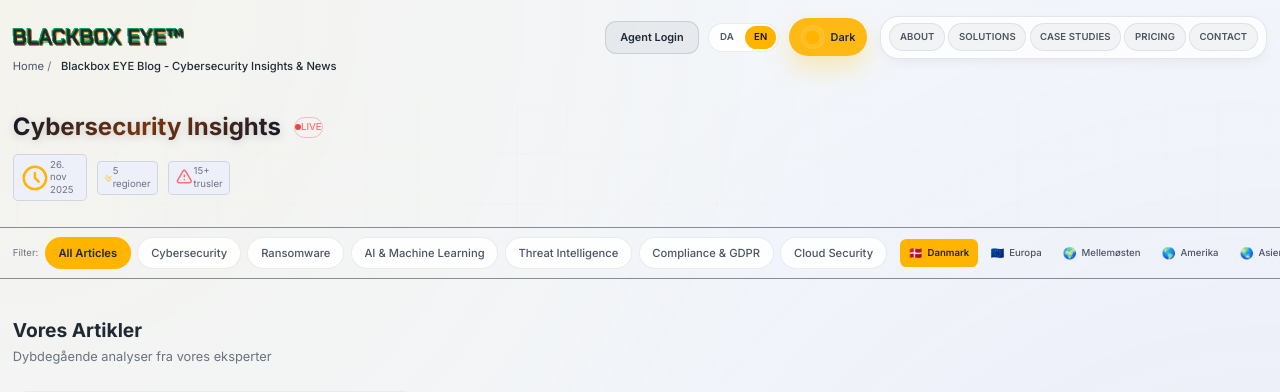
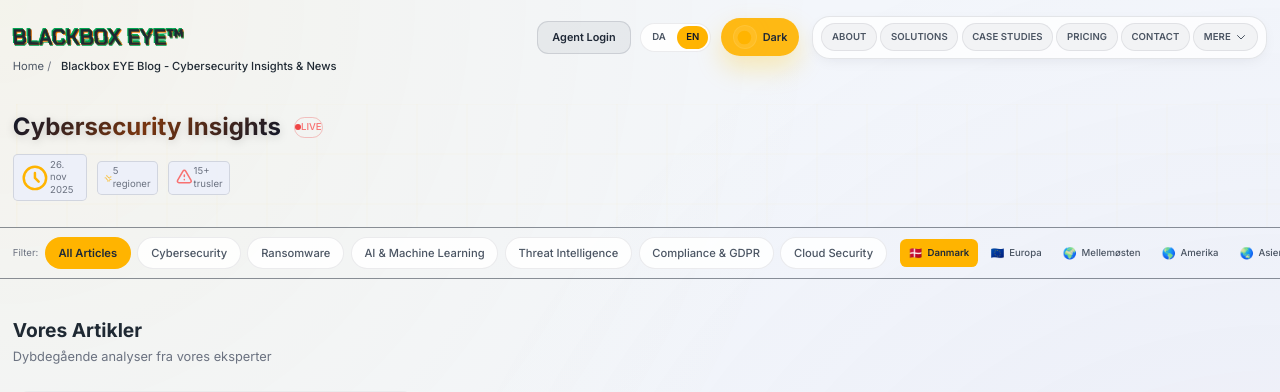
Before and after one commit to blackbox-eye/blackbox-ui, a PHP site: page /blog.php in a window 1280 px wide. Shown: the top 392 px of the page. Run offline with PHP 8.4, Linux system fonts and the light colour scheme; data comes from the database, SQL or seed files in the repository; a stand-in replaces the project's code that opens the database connection.

Commit message:
Show More dropdown inside main nav

```diff
--- a/assets/css/custom-ui.css
+++ b/assets/css/custom-ui.css
@@ -937,6 +937,16 @@ body.mobile-menu-open .alphabot-overlay {
   display: none;
 }
 
+.main-nav-more {
+  display: none;
+}
+
+@media (min-width: 1024px) {
+  .main-nav-more {
+    display: list-item;
+  }
+}
+
 .nav-chip {
   display: inline-flex;
   align-items: center;
--- a/includes/site-header.php
+++ b/includes/site-header.php
@@ -313,7 +313,7 @@ if (!empty($disable_alphabot)) {
                                     </a>
                                 </li>
                             <?php endforeach; ?>
-                            <li class="main-nav-more more-dropdown-wrapper hidden lg:list-item" data-dropdown>
+                            <li class="main-nav-more more-dropdown-wrapper" data-dropdown>
                                 <button type="button"
                                     class="nav-chip nav-chip--more more-dropdown-trigger"
                                     aria-haspopup="true"
```
